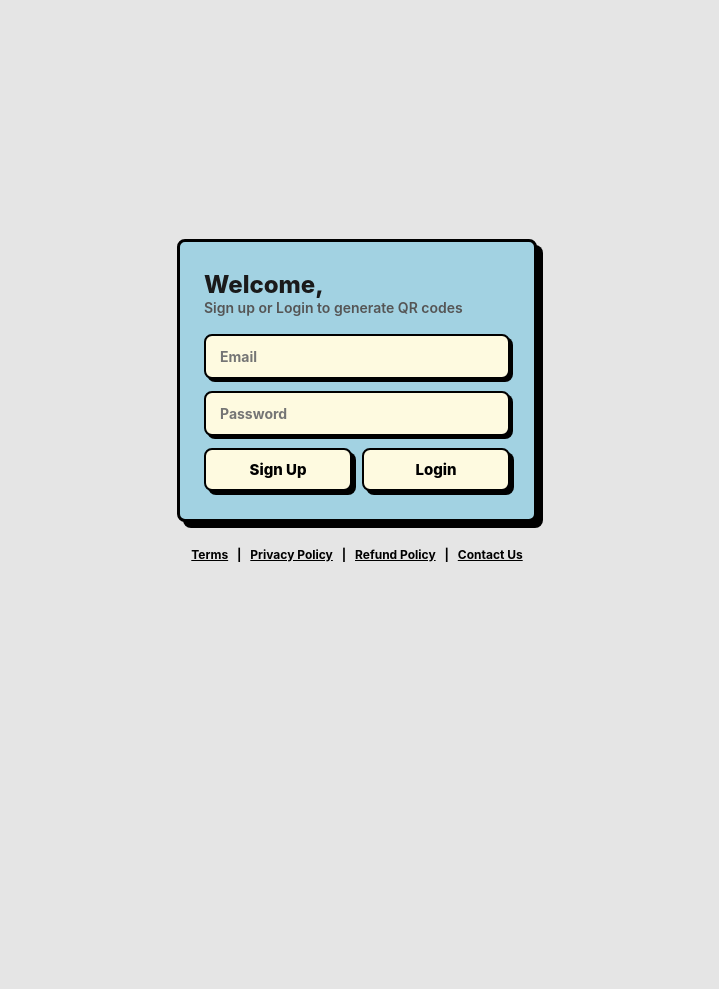
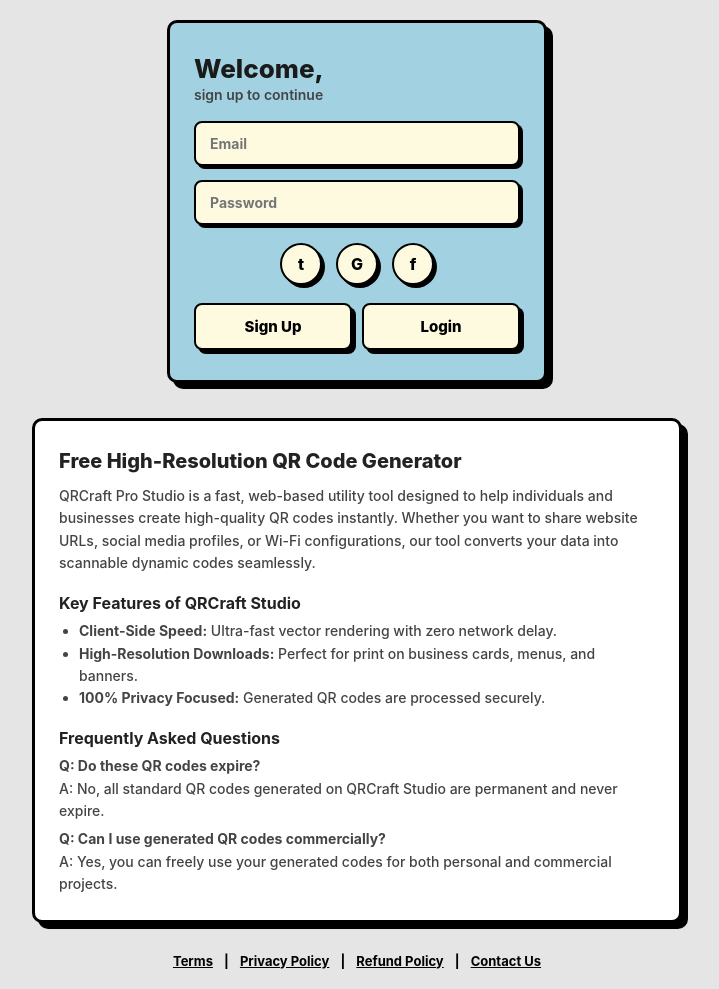
Before and after one commit to sakshamwandhare-max/qr-code-app, a Flask app: page / in a window 1280 px wide. Shown: the whole page, without its empty margins (283-1002 px from the left). Before the commit the page ends 562 px from the top, so only its background shows below. Run offline with Flask 3, Linux system fonts and the light colour scheme; some libraries are stand-ins or nearby versions.

Commit message:
Enhance index.html with new title and styles
Updated title and various styles for better presentation. Added content section for AdSense compliance and improved user prompts.

```diff
--- a/templates/index.html
+++ b/templates/index.html
@@ -3,39 +3,39 @@
 <head>
     <meta charset="UTF-8">
     <meta name="viewport" content="width=device-width, initial-scale=1.0">
-    <!-- Google Search Console Verification Meta -->
     <meta name="google-site-verification" content="YOUR_SEARCH_CONSOLE_CODE" />
-    <title>QRCraft Pro Studio</title>
+    <title>QRCraft Pro Studio - Free Custom QR Code Generator</title>
 
-    <!-- AdSense Script -->
+    <!-- Google AdSense Script -->
     <script async src="https://pagead2.googlesyndication.com/pagead/js/adsbygoogle.js?client=ca-pub-1786563700495703" crossorigin="anonymous"></script>
 
-    <!-- High-Speed Client-Side QR Generator JS (No Server Lag) -->
+    <!-- High-Speed Client-Side QR Generator JS -->
     <script src="https://cdnjs.cloudflare.com/ajax/libs/qrcodejs/1.0.0/qrcode.min.js"></script>
 
     <!-- Razorpay Checkout JS -->
     <script src="https://checkout.razorpay.com/v1/checkout.js"></script>
 
     <style>
-        * { box-sizing: border-box; margin: 0; padding: 0; font-family: 'Inter', sans-serif; }
-        body { background-color: #e5e5e5; display: flex; flex-direction: column; justify-content: center; align-items: center; min-height: 100vh; padding: 20px; }
+        * { box-sizing: border-box; margin: 0; padding: 0; font-family: 'Inter', -apple-system, sans-serif; }
+        body { background-color: #e5e5e5; display: flex; flex-direction: column; align-items: center; min-height: 100vh; padding: 20px 10px; }
 
         .card {
             background-color: #a2d2e2;
-            border: 3px solid #000;
+            border: 3.5px solid #000;
             box-shadow: 6px 6px 0px #000;
-            border-radius: 8px;
-            width: 360px;
-            padding: 28px 24px;
+            border-radius: 10px;
+            width: 100%;
+            max-width: 380px;
+            padding: 30px 24px;
             display: flex;
             flex-direction: column;
             gap: 18px;
         }
 
-        .header h1 { font-size: 24px; font-weight: 800; color: #1a1a1a; }
-        .header p { font-size: 14px; font-weight: 600; color: #555; }
+        .header h1 { font-size: 26px; font-weight: 800; color: #1a1a1a; }
+        .header p { font-size: 14px; font-weight: 600; color: #444; margin-top: 2px; }
 
-        .form-group { display: flex; flex-direction: column; gap: 12px; }
+        .form-group { display: flex; flex-direction: column; gap: 14px; }
 
         .input-field {
             width: 100%;
@@ -49,39 +49,70 @@
             outline: none;
         }
 
+        .social-buttons { display: flex; gap: 14px; justify-content: center; margin: 4px 0; }
+        .social-btn {
+            width: 42px; height: 42px; border-radius: 50%;
+            background-color: #fefae0; border: 2.5px solid #000;
+            box-shadow: 3px 3px 0px #000; display: flex;
+            justify-content: center; align-items: center;
+            font-weight: 800; cursor: pointer; user-select: none;
+        }
+
         .btn-main {
             background-color: #fefae0;
             border: 2.5px solid #000;
             box-shadow: 4px 4px 0px #000;
             border-radius: 8px;
-            padding: 10px 20px;
+            padding: 12px 20px;
             font-size: 15px;
             font-weight: 800;
             cursor: pointer;
             transition: all 0.1s ease;
         }
-
         .btn-main:active { transform: translate(2px, 2px); box-shadow: 1px 1px 0px #000; }
 
-        #qr-result { display: flex; justify-content: center; margin-top: 15px; }
+        #qr-result { display: flex; justify-content: center; margin-top: 10px; }
 
-        .legal-footer { margin-top: 25px; text-align: center; font-size: 12px; font-weight: 700; }
-        .legal-footer a { color: #000; text-decoration: underline; margin: 0 6px; }
+        /* Text Section for AdSense "Low Value Content" Fix */
+        .content-section {
+            background: #ffffff;
+            border: 3px solid #000;
+            box-shadow: 6px 6px 0px #000;
+            border-radius: 10px;
+            width: 100%;
+            max-width: 650px;
+            padding: 24px;
+            margin-top: 35px;
+            color: #222;
+            line-height: 1.6;
+        }
+        .content-section h2 { font-size: 20px; font-weight: 800; margin-bottom: 8px; }
+        .content-section h3 { font-size: 16px; font-weight: 700; margin-top: 16px; margin-bottom: 4px; }
+        .content-section p, .content-section ul { font-size: 14px; font-weight: 500; color: #444; }
+
+        .legal-footer { margin-top: 30px; text-align: center; font-size: 13px; font-weight: 700; }
+        .legal-footer a { color: #000; text-decoration: underline; margin: 0 8px; }
     </style>
 </head>
 <body>
 
+    <!-- MAIN APP CONTAINER -->
     <div class="card">
         {% if not user %}
-        <!-- AUTH CONTAINER -->
         <div class="header">
             <h1>Welcome,</h1>
-            <p>Sign up or Login to generate QR codes</p>
+            <p>sign up to continue</p>
         </div>
 
         <div class="form-group">
             <input type="email" id="email" class="input-field" placeholder="Email" required />
             <input type="password" id="password" class="input-field" placeholder="Password" required />
+
+            <div class="social-buttons">
+                <div class="social-btn">t</div>
+                <div class="social-btn">G</div>
+                <div class="social-btn">f</div>
+            </div>
 
             <div style="display: flex; gap: 10px;">
                 <button class="btn-main" onclick="handleAuth('/signup')" style="flex:1;">Sign Up</button>
@@ -90,25 +121,40 @@
         </div>
 
         {% else %}
-        <!-- QR GENERATOR CONTAINER -->
         <div class="header">
             <h1>QRCraft Studio</h1>
-            <p>Credits: <strong id="credits">{{ credits }}</strong> | User: {{ user }}</p>
+            <p>Credits Left: <strong id="credits">{{ credits }}</strong></p>
         </div>
 
         <div class="form-group">
-            <input type="text" id="qrText" class="input-field" placeholder="Enter URL or Text" />
+            <input type="text" id="qrText" class="input-field" placeholder="Paste URL or Text" />
             <button class="btn-main" onclick="generateQR()">Generate QR &rarr;</button>
-            <button class="btn-main" onclick="buyCredits()" style="background-color: #b5e2fa;">+ Add 500 Credits (₹99)</button>
+            <button class="btn-main" onclick="buyCredits()" style="background-color: #b5e2fa;">Buy 500 Credits (₹99)</button>
         </div>
 
         <div id="qr-result"></div>
-
-        <a href="/logout" style="text-align: center; font-size: 12px; font-weight: bold; color: red;">Logout</a>
+        <a href="/logout" style="text-align: center; font-size: 12px; font-weight: bold; color: red; margin-top: 10px;">Logout</a>
         {% endif %}
     </div>
 
-    <!-- LEGAL COMPLIANCE FOOTER (Zero Fine Protection) -->
+    <!-- PUBLISHER CONTENT SECTION (Fixes AdSense Low Value Content Error) -->
+    <div class="content-section">
+        <h2>Free High-Resolution QR Code Generator</h2>
+        <p>QRCraft Pro Studio is a fast, web-based utility tool designed to help individuals and businesses create high-quality QR codes instantly. Whether you want to share website URLs, social media profiles, or Wi-Fi configurations, our tool converts your data into scannable dynamic codes seamlessly.</p>
+
+        <h3>Key Features of QRCraft Studio</h3>
+        <ul style="margin-left: 20px;">
+            <li><strong>Client-Side Speed:</strong> Ultra-fast vector rendering with zero network delay.</li>
+            <li><strong>High-Resolution Downloads:</strong> Perfect for print on business cards, menus, and banners.</li>
+            <li><strong>100% Privacy Focused:</strong> Generated QR codes are processed securely.</li>
+        </ul>
+
+        <h3>Frequently Asked Questions</h3>
+        <p><strong>Q: Do these QR codes expire?</strong><br>A: No, all standard QR codes generated on QRCraft Studio are permanent and never expire.</p>
+        <p style="margin-top:6px;"><strong>Q: Can I use generated QR codes commercially?</strong><br>A: Yes, you can freely use your generated codes for both personal and commercial projects.</p>
+    </div>
+
+    <!-- LEGAL COMPLIANCE FOOTER -->
     <div class="legal-footer">
         <a href="/terms">Terms</a> |
         <a href="/privacy">Privacy Policy</a> |
@@ -117,12 +163,11 @@
     </div>
 
     <script>
-        // Auth Logic
         async function handleAuth(url) {
             const email = document.getElementById('email').value;
             const password = document.getElementById('password').value;
 
-            if(!email || !password) return alert("Please fill all fields!");
+            if(!email || !password) return alert("Please fill Email & Password!");
 
             const res = await fetch(url, {
                 method: 'POST',
@@ -135,31 +180,29 @@
             if(data.status === 'success') window.location.reload();
         }
 
-        // Fast Client-Side QR Generation (Zero Network Buffering)
         function generateQR() {
             const qrText = document.getElementById('qrText').value;
             const qrContainer = document.getElementById('qr-result');
 
-            if(!qrText) return alert("Enter text or URL!");
+            if(!qrText) return alert("Enter URL or text first!");
 
             qrContainer.innerHTML = "";
             new QRCode(qrContainer, {
                 text: qrText,
-                width: 160,
-                height: 160
+                width: 170,
+                height: 170
             });
         }
 
-        // Easy Low-Risk Razorpay Payment
         function buyCredits() {
             var options = {
-                "key": "YOUR_RAZORPAY_TEST_OR_LIVE_KEY",
-                "amount": "9900", // ₹99 in paise
+                "key": "YOUR_RAZORPAY_KEY",
+                "amount": "9900",
                 "currency": "INR",
                 "name": "QRCraft Studio",
-                "description": "500 Credits Top-Up",
+                "description": "500 Credits Recharge",
                 "handler": function (response){
-                    alert("Payment Success! Payment ID: " + response.razorpay_payment_id);
+                    alert("Payment Success! ID: " + response.razorpay_payment_id);
                 },
                 "theme": { "color": "#a2d2e2" }
             };
```
